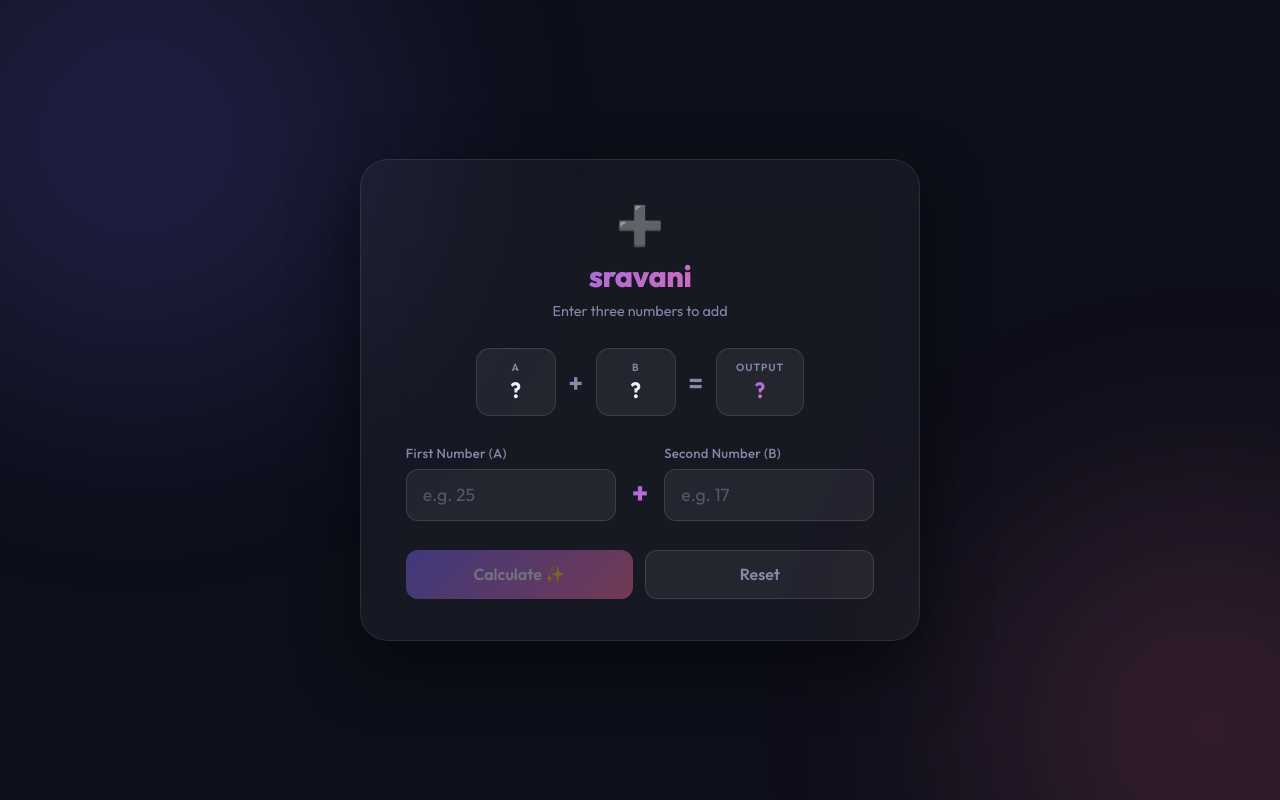
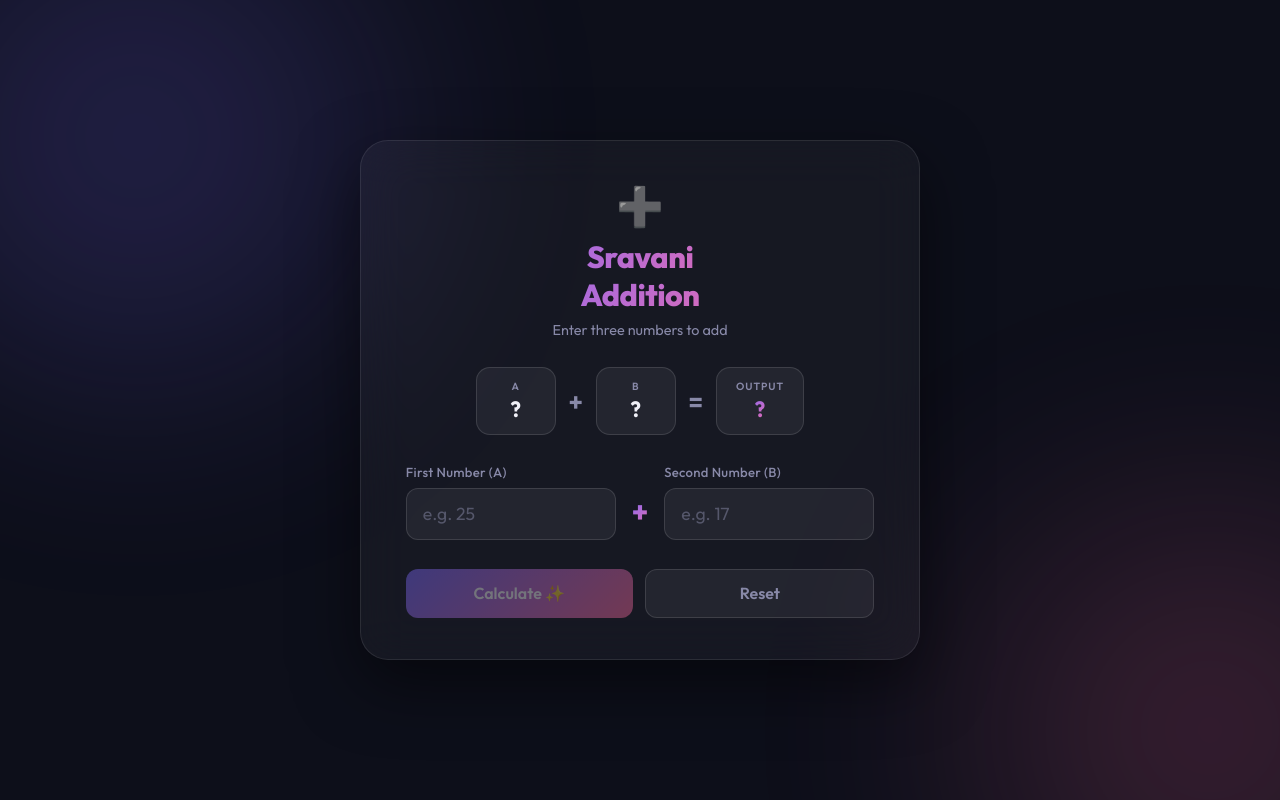
Before and after one commit to Vijayk0210/odcettesting, a React (Vite) app in the folder Odcet testing/addition-ui/: page / in a window 1280 px wide. Built offline with nearby package versions, Linux system fonts and the light colour scheme.

Commit message:
Added something from sreya

```diff
--- a/Odcet testing/addition-ui/src/App.jsx
+++ b/Odcet testing/addition-ui/src/App.jsx
@@ -32,7 +32,8 @@ function App() {
       <div className="card">
         <div className="card-header">
           <span className="icon">➕</span>
-          <h1>sravani</h1>
+          <h1>Sravani</h1>
+          <h1>Addition</h1>
           <p className="subtitle">Enter three numbers to add</p>
         </div>
 
```
